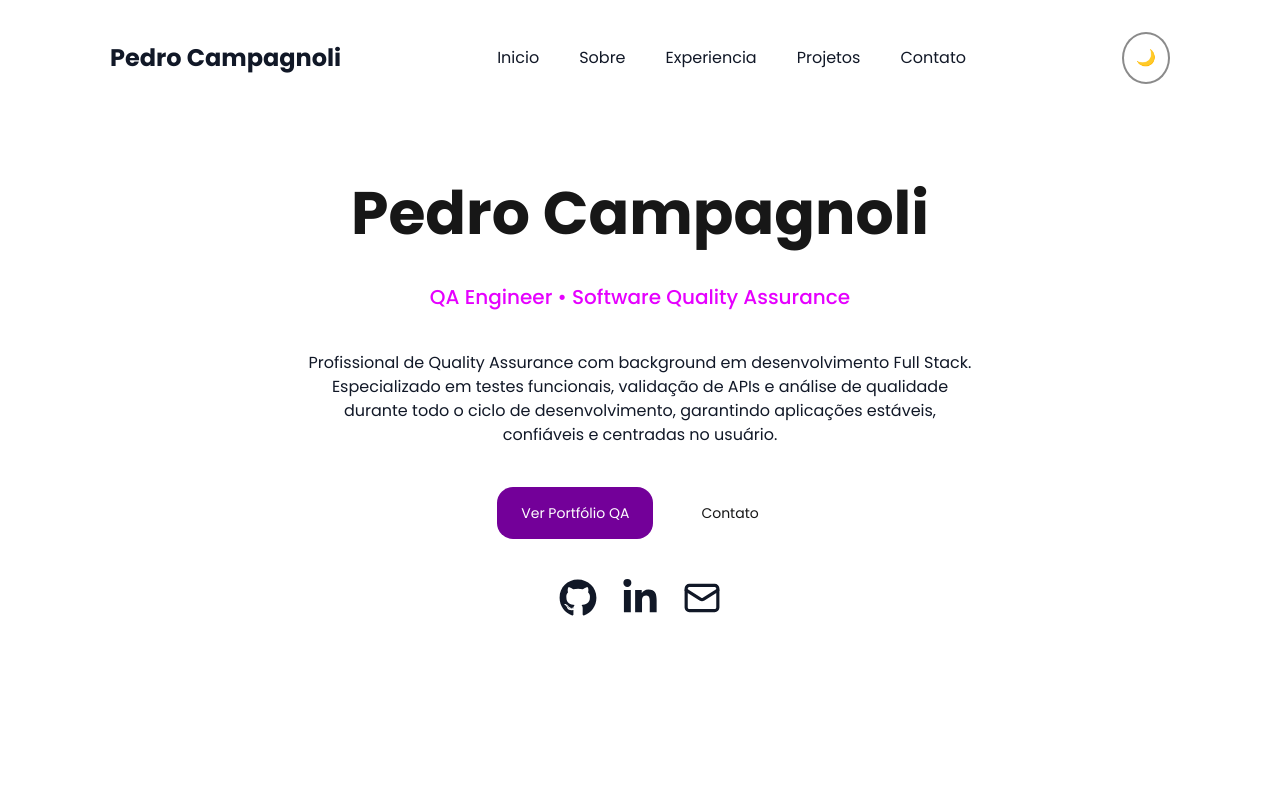
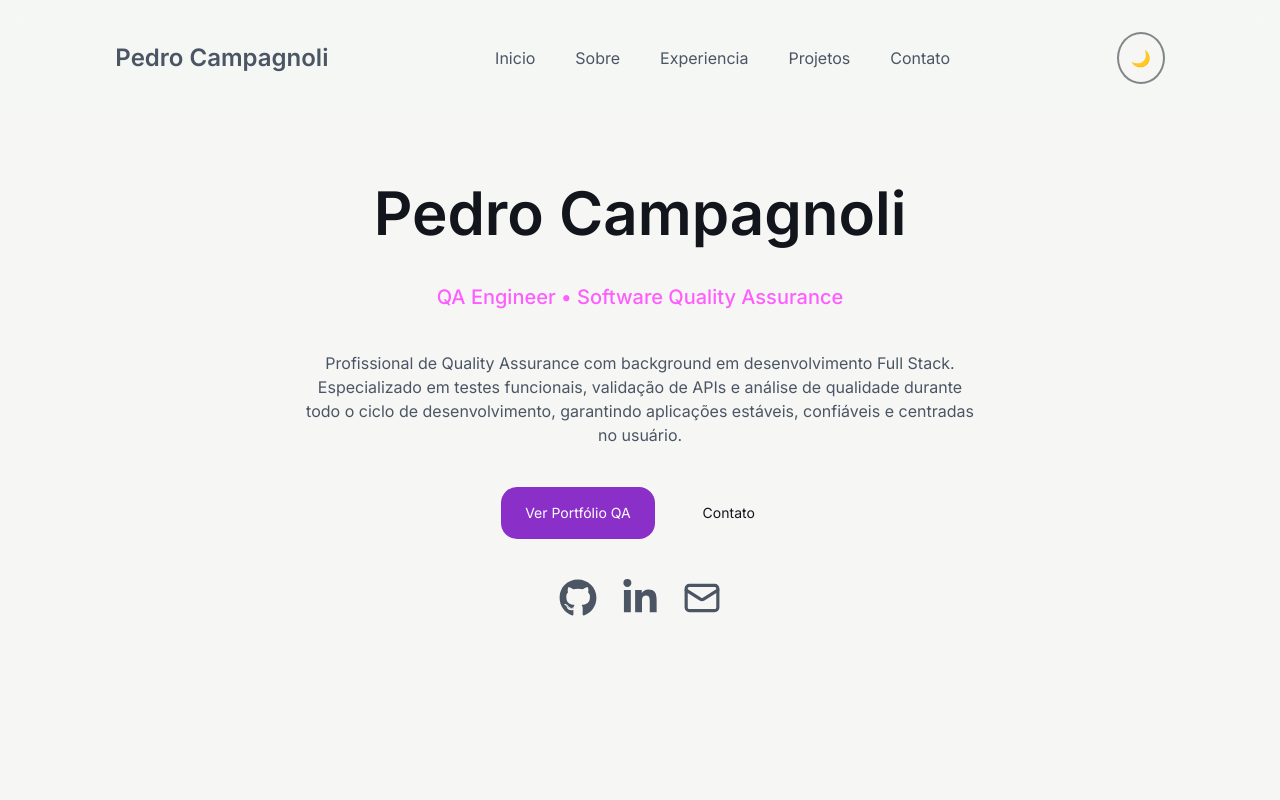
Before and after one commit to Pedro-Campagnoli/Portfolio, a Next.js app: page / in a window 1280 px wide. Shown: the top 800 px of the page. Built offline with nearby package versions, Linux system fonts and the light colour scheme.

Commit message:
feat: introduce test-report color tokens and Space Grotesk/Inter/JetBrains Mono font system

```diff
--- a/src/app/globals.css
+++ b/src/app/globals.css
@@ -1,27 +1,29 @@
 @import "tailwindcss";
 
 :root {
-  --background: #FFFFFF;
-  --foreground: #171717;
-  --primary-text: #111827;
-  --primary: #730099;
+  --background: #F6F7F5;
+  --foreground: #12161C;
+  --primary-text: #4B5563;
+  --primary: #8B2FC9;
+  --signal: #39D98A;
 }
 
 .dark {
-  --background: #171717;
-  --foreground: #FAFAFA;
-  --primary-text: #6F80A6;
-  --primary: #730099;
-
-
+  --background: #0B0F14;
+  --foreground: #E6EDF3;
+  --primary-text: #97A3B0;
+  --primary: #8B2FC9;
+  --signal: #39D98A;
 }
 
 @theme {
-  --font-sans: var(--font-poppins);
+  --font-sans: var(--font-inter);
+  --font-display: var(--font-space-grotesk);
+  --font-mono: var(--font-jetbrains-mono);
+
   --color-background: var(--background);
   --color-foreground: var(--foreground);
   --color-primary-text: var(--primary-text);
   --color-primary: var(--primary);
-
-
+  --color-signal: var(--signal);
 }
--- a/src/app/layout.tsx
+++ b/src/app/layout.tsx
@@ -1,17 +1,30 @@
 import type { Metadata } from "next";
-import { Poppins } from "next/font/google";
+import { Inter, JetBrains_Mono, Space_Grotesk } from "next/font/google";
 import Header from "./_components/Header";
 import "./globals.css";
 
-const poppins = Poppins({
+const inter = Inter({
   subsets: ["latin"],
-  weight: ["400", "500", "600", "700"],
-  variable: "--font-poppins",
+  weight: ["400", "500", "600"],
+  variable: "--font-inter",
+});
+
+const spaceGrotesk = Space_Grotesk({
+  subsets: ["latin"],
+  weight: ["500", "600", "700"],
+  variable: "--font-space-grotesk",
+});
+
+const jetbrainsMono = JetBrains_Mono({
+  subsets: ["latin"],
+  weight: ["400", "500"],
+  variable: "--font-jetbrains-mono",
 });
 
 export const metadata: Metadata = {
-  title: "Create Next App",
-  description: "Generated by create next app",
+  title: "Pedro Campagnoli — QA Engineer",
+  description:
+    "Portfolio de Pedro Campagnoli, profissional de Quality Assurance com background em desenvolvimento Full Stack.",
 };
 
 export default function RootLayout({
@@ -20,11 +33,14 @@ export default function RootLayout({
   children: React.ReactNode;
 }>) {
   return (
-    <html lang="en" className={poppins.className}>
-      <body className="bg-background">
+    <html
+      lang="pt-BR"
+      className={`${inter.variable} ${spaceGrotesk.variable} ${jetbrainsMono.variable} ${inter.className}`}
+    >
+      <body className="bg-background text-foreground">
         <Header />
         {children}
-        </body>
+      </body>
     </html>
   );
 }
```
